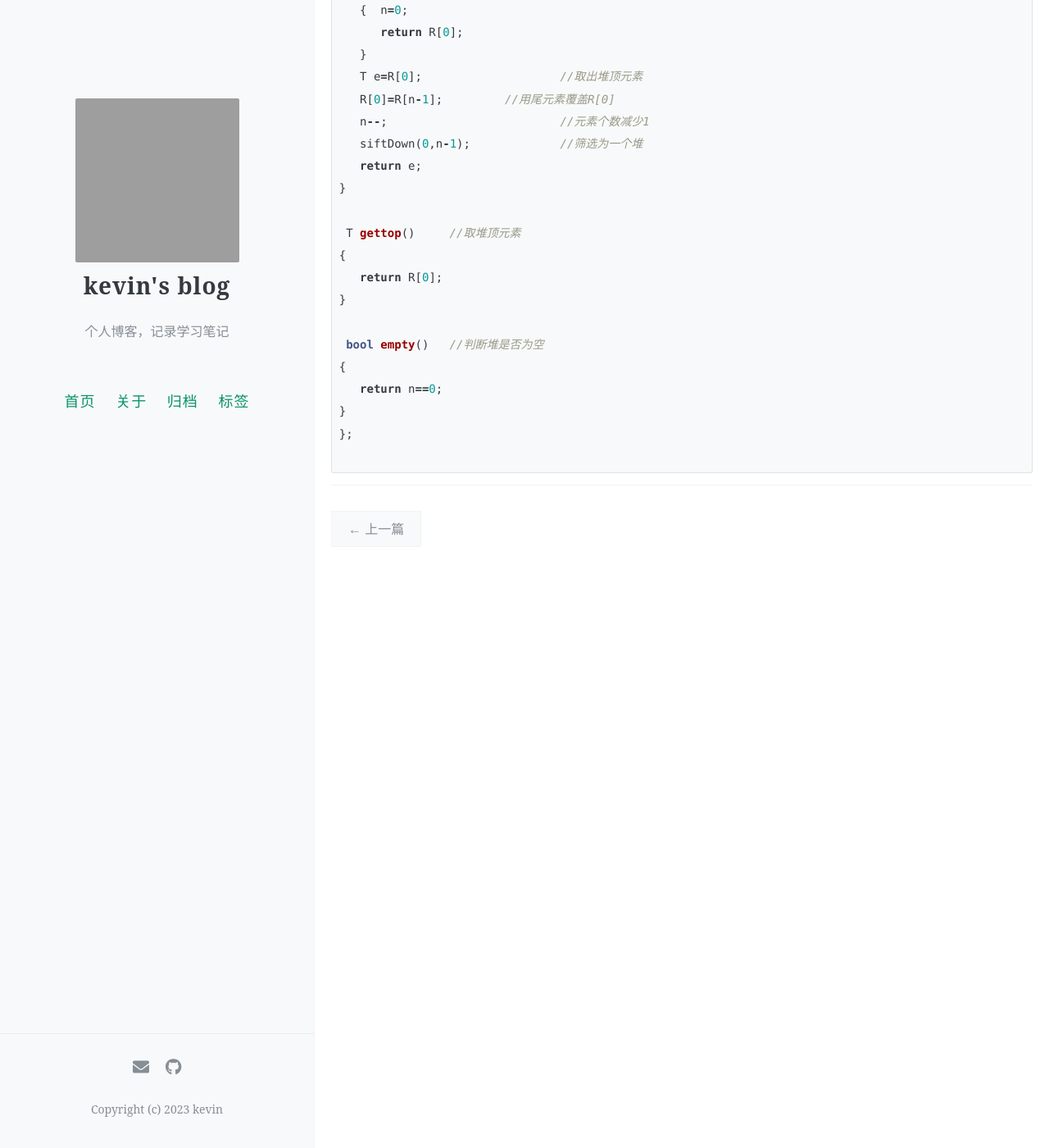
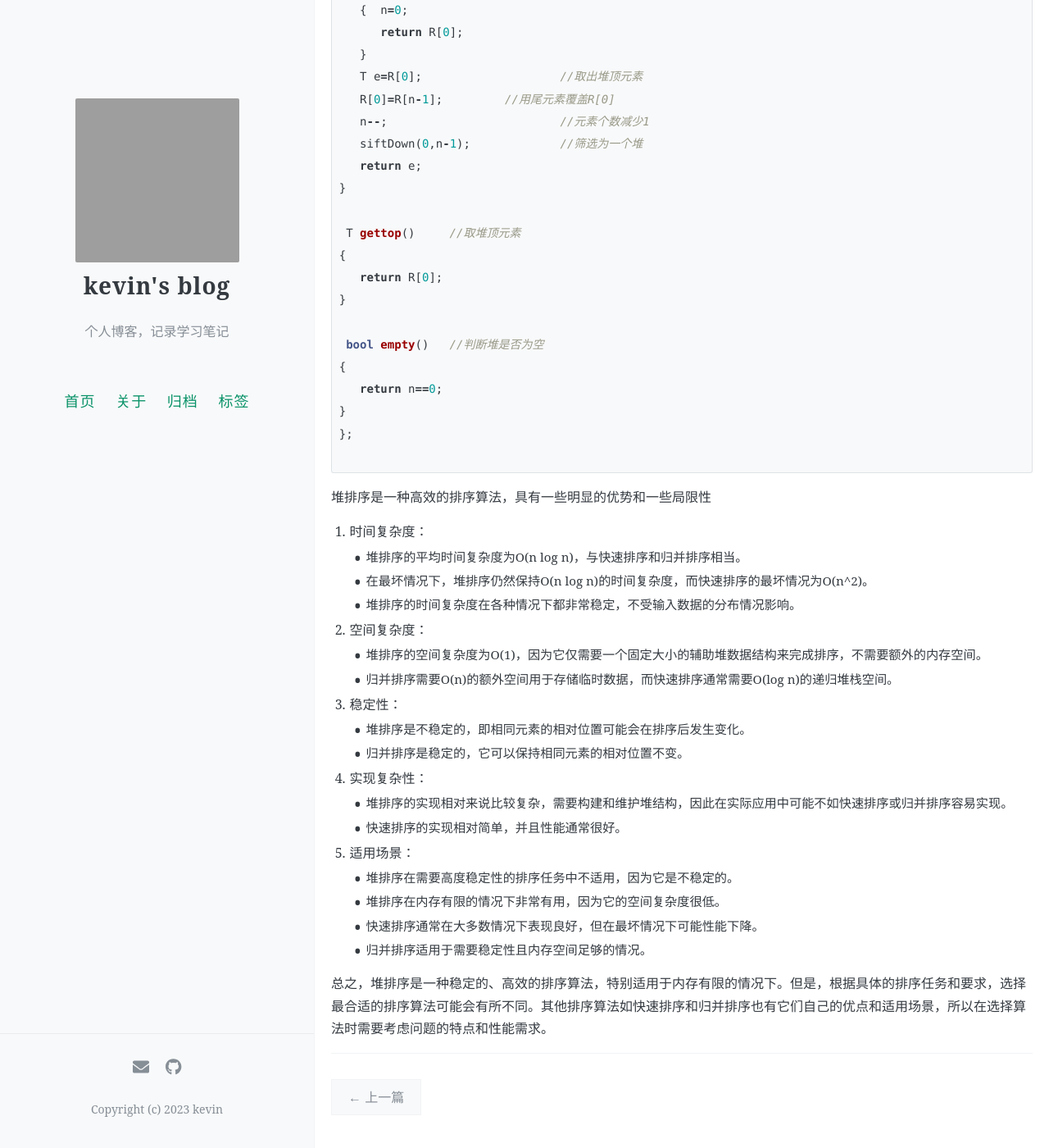
Before and after one commit to Promin3/Promin3.github.io, a Jekyll site: the page built from _posts/2023-9-4-堆排序及堆数据结构.md, in a window 1280 px wide and 1400 px high, scrolled down 4389 px. Shown: the whole window at 82% size. Built offline with Jekyll 4.4.1, drawn with Linux system fonts in a browser that asks for light colours; formulas are drawn with MathJax 3; comment, search, counter and statistics services are not loaded; grey boxes are pictures that could not be loaded.

Commit message:
Update 2023-9-4-堆排序及堆数据结构.md

````diff
--- a/_posts/2023-9-4-堆排序及堆数据结构.md
+++ b/_posts/2023-9-4-堆排序及堆数据结构.md
@@ -189,3 +189,32 @@ public:
 };
 
 ```
+
+
+
+堆排序是一种高效的排序算法，具有一些明显的优势和一些局限性
+
+1. 时间复杂度：
+   - 堆排序的平均时间复杂度为O(n log n)，与快速排序和归并排序相当。
+   - 在最坏情况下，堆排序仍然保持O(n log n)的时间复杂度，而快速排序的最坏情况为O(n^2)。
+   - 堆排序的时间复杂度在各种情况下都非常稳定，不受输入数据的分布情况影响。
+
+2. 空间复杂度：
+   - 堆排序的空间复杂度为O(1)，因为它仅需要一个固定大小的辅助堆数据结构来完成排序，不需要额外的内存空间。
+   - 归并排序需要O(n)的额外空间用于存储临时数据，而快速排序通常需要O(log n)的递归堆栈空间。
+
+3. 稳定性：
+   - 堆排序是不稳定的，即相同元素的相对位置可能会在排序后发生变化。
+   - 归并排序是稳定的，它可以保持相同元素的相对位置不变。
+
+4. 实现复杂性：
+   - 堆排序的实现相对来说比较复杂，需要构建和维护堆结构，因此在实际应用中可能不如快速排序或归并排序容易实现。
+   - 快速排序的实现相对简单，并且性能通常很好。
+
+5. 适用场景：
+   - 堆排序在需要高度稳定性的排序任务中不适用，因为它是不稳定的。
+   - 堆排序在内存有限的情况下非常有用，因为它的空间复杂度很低。
+   - 快速排序通常在大多数情况下表现良好，但在最坏情况下可能性能下降。
+   - 归并排序适用于需要稳定性且内存空间足够的情况。
+
+总之，堆排序是一种稳定的、高效的排序算法，特别适用于内存有限的情况下。但是，根据具体的排序任务和要求，选择最合适的排序算法可能会有所不同。其他排序算法如快速排序和归并排序也有它们自己的优点和适用场景，所以在选择算法时需要考虑问题的特点和性能需求。
````
